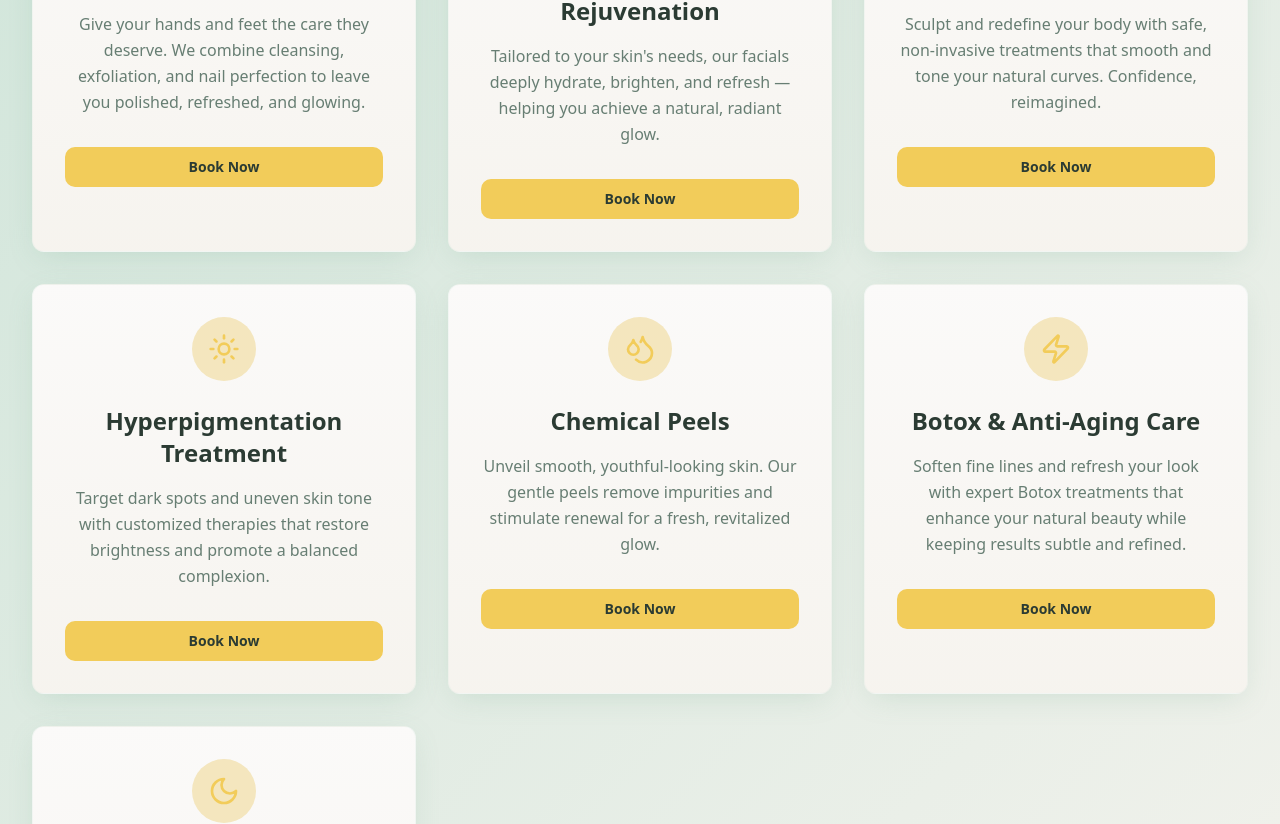
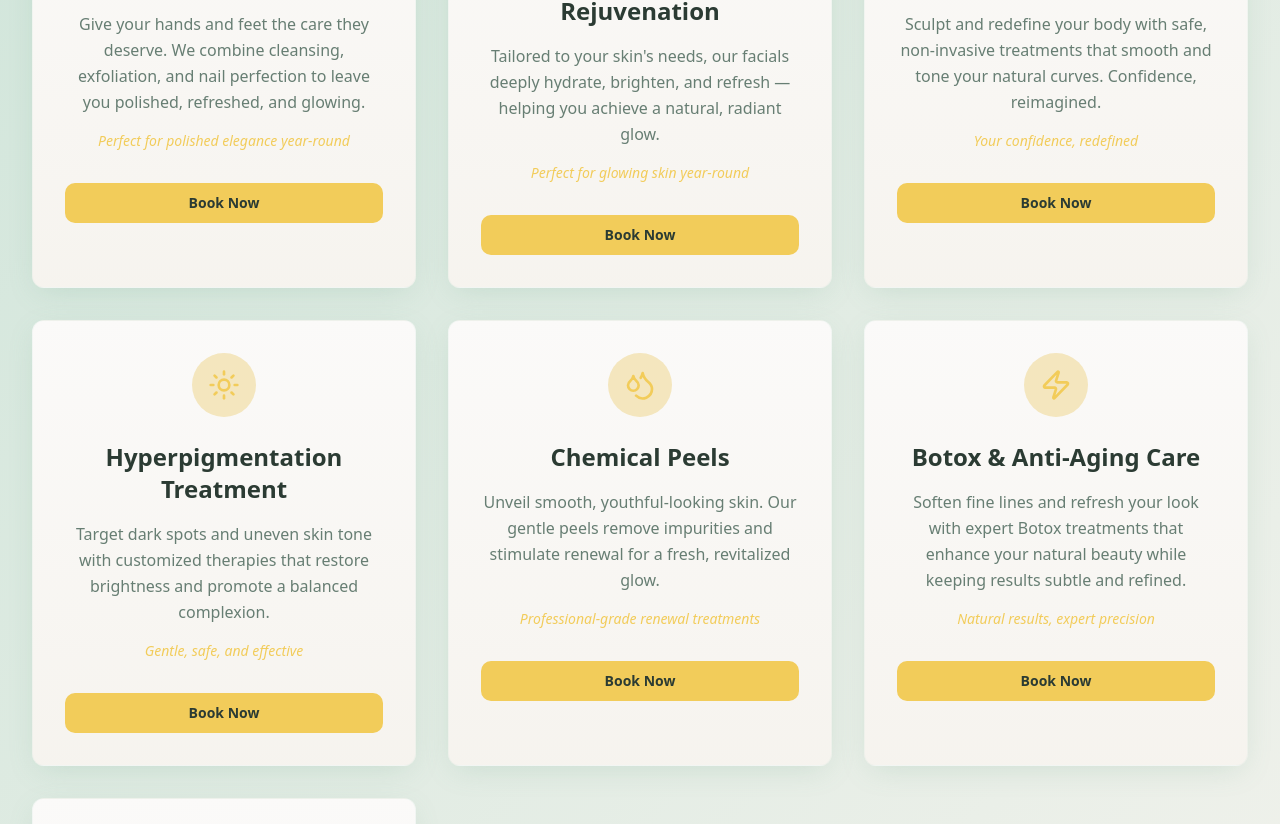
Before and after one commit to Moxsal/nia-spa-glow, a React (Vite) app: page / in a window 1280 px wide. Shown: the part 2036-2860 px from the top of the page. Built offline with nearby package versions, Linux system fonts and the light colour scheme; the HTML template or start-up script is replaced by a standard one.

Commit message:
Refactor Services Section

```diff
--- a/src/components/ServicesSection.tsx
+++ b/src/components/ServicesSection.tsx
@@ -8,36 +8,43 @@ const ServicesSection = () => {
       icon: <Sparkles className="w-8 h-8 text-spa-gold" />,
       title: "Manicure & Pedicure",
       description: "Give your hands and feet the care they deserve. We combine cleansing, exfoliation, and nail perfection to leave you polished, refreshed, and glowing.",
+      tagline: "Perfect for polished elegance year-round"
     },
     {
       icon: <Flower2 className="w-8 h-8 text-spa-gold" />,
       title: "Facials & Skin Rejuvenation",
       description: "Tailored to your skin's needs, our facials deeply hydrate, brighten, and refresh — helping you achieve a natural, radiant glow.",
+      tagline: "Perfect for glowing skin year-round"
     },
     {
       icon: <Heart className="w-8 h-8 text-spa-gold" />,
       title: "Body Contouring",
       description: "Sculpt and redefine your body with safe, non-invasive treatments that smooth and tone your natural curves. Confidence, reimagined.",
+      tagline: "Your confidence, redefined"
     },
     {
       icon: <Sun className="w-8 h-8 text-spa-gold" />,
       title: "Hyperpigmentation Treatment",
       description: "Target dark spots and uneven skin tone with customized therapies that restore brightness and promote a balanced complexion.",
+      tagline: "Gentle, safe, and effective"
     },
     {
       icon: <Droplets className="w-8 h-8 text-spa-gold" />,
       title: "Chemical Peels",
       description: "Unveil smooth, youthful-looking skin. Our gentle peels remove impurities and stimulate renewal for a fresh, revitalized glow.",
+      tagline: "Professional-grade renewal treatments"
     },
     {
       icon: <Zap className="w-8 h-8 text-spa-gold" />,
       title: "Botox & Anti-Aging Care",
       description: "Soften fine lines and refresh your look with expert Botox treatments that enhance your natural beauty while keeping results subtle and refined.",
+      tagline: "Natural results, expert precision"
     },
     {
       icon: <Moon className="w-8 h-8 text-spa-gold" />,
       title: "Relaxation & Wellness Rituals",
       description: "From soothing massages to calming spa therapies, our wellness rituals melt away stress and leave your body, mind, and soul restored.",
+      tagline: "Complete mind, body, and soul restoration"
     }
   ];
 
@@ -68,8 +75,12 @@ const ServicesSection = () => {
                   {service.title}
                 </h3>
 
-                <p className="text-spa-text-secondary mb-8 leading-relaxed">
+                <p className="text-spa-text-secondary mb-4 leading-relaxed">
                   {service.description}
+                </p>
+
+                <p className="text-spa-gold text-sm italic mb-8 font-medium">
+                  {service.tagline}
                 </p>
 
                 <Button className="w-full bg-spa-gold hover:bg-spa-gold-light text-spa-text-primary font-semibold">
```
